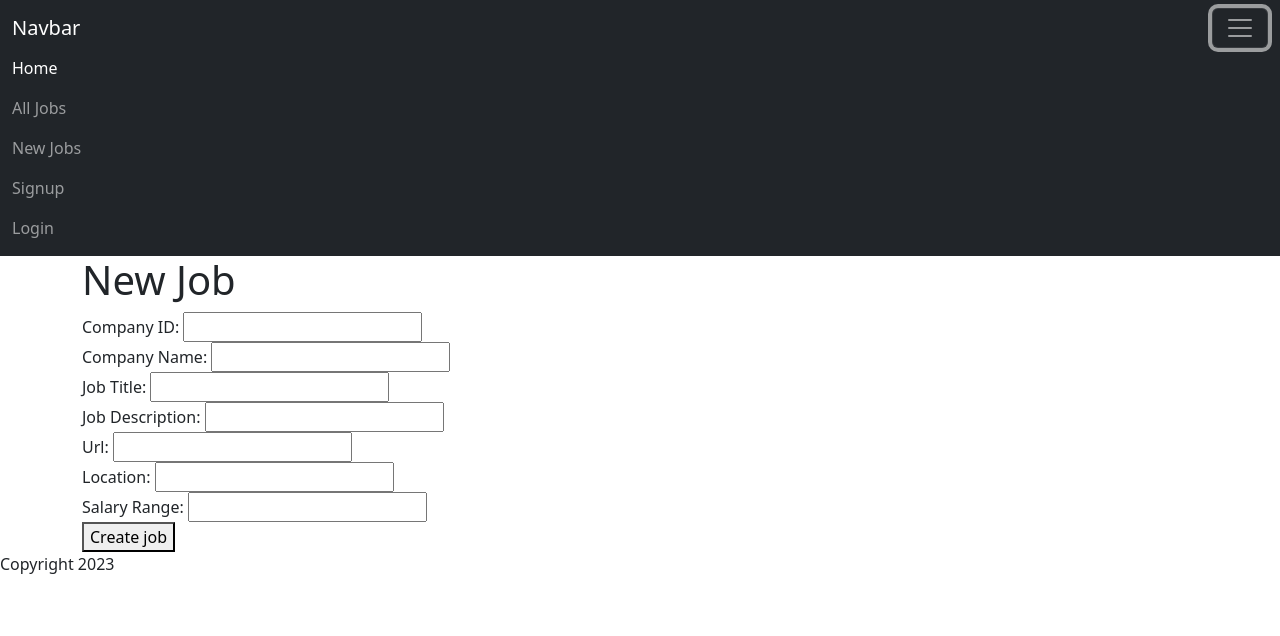
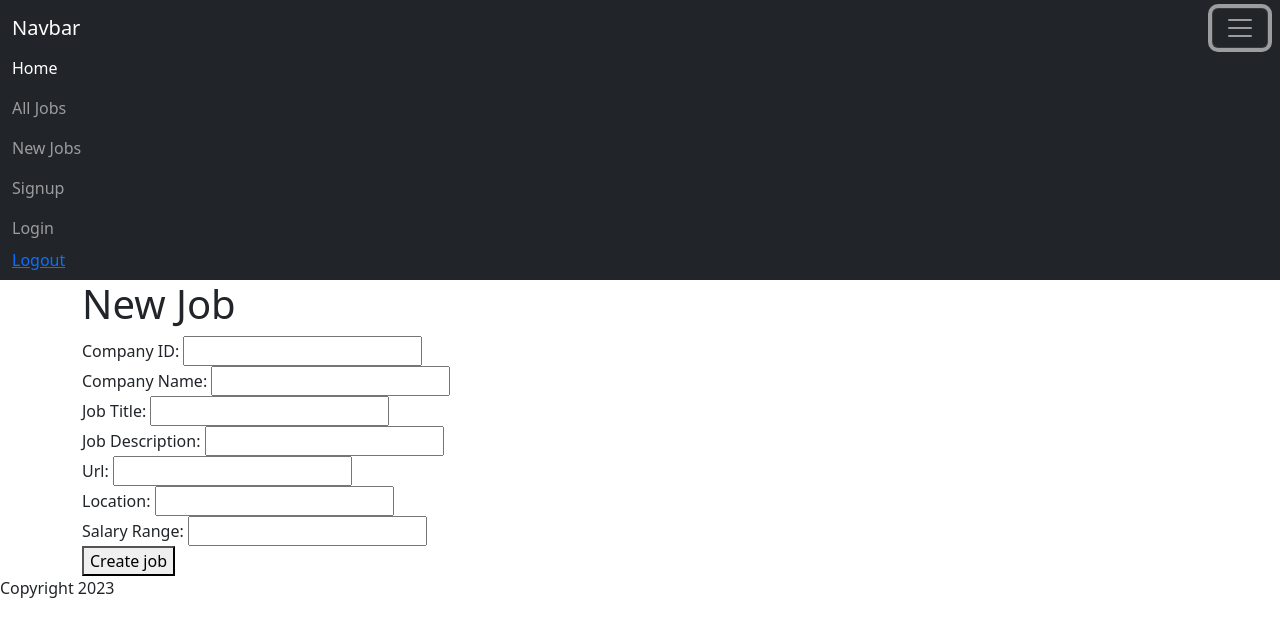
Before and after one commit to sichang51/job-board-frontend, a React (Vite) app: page /jobs/new in a window 1280 px wide. Both pictures are taken after a click on the button "Toggle navigation". Shown: the top 636 px of the page. Built offline with nearby package versions, Linux system fonts and the light colour scheme; no server answers.

Commit message:
added logoutlink

```diff
--- a/src/Header.jsx
+++ b/src/Header.jsx
@@ -1,4 +1,5 @@
 import { Link } from "react-router-dom";
+import { LogoutLink } from "./LogoutLink";
 
 export function Header() {
   return (
@@ -50,6 +51,9 @@ export function Header() {
                 Login
               </Link>
             </li>
+            <li className="nav-item">
+              <LogoutLink />
+            </li>
           </ul>
         </div>
       </div>
--- a/src/JobsNew.jsx
+++ b/src/JobsNew.jsx
@@ -1,6 +1,7 @@
 export function JobsNew(props) {
   const handleSubmit = (event) => {
     event.preventDefault();
+
     const params = new FormData(event.target);
     props.onCreateJob(params, () => event.target.reset());
   };
```
